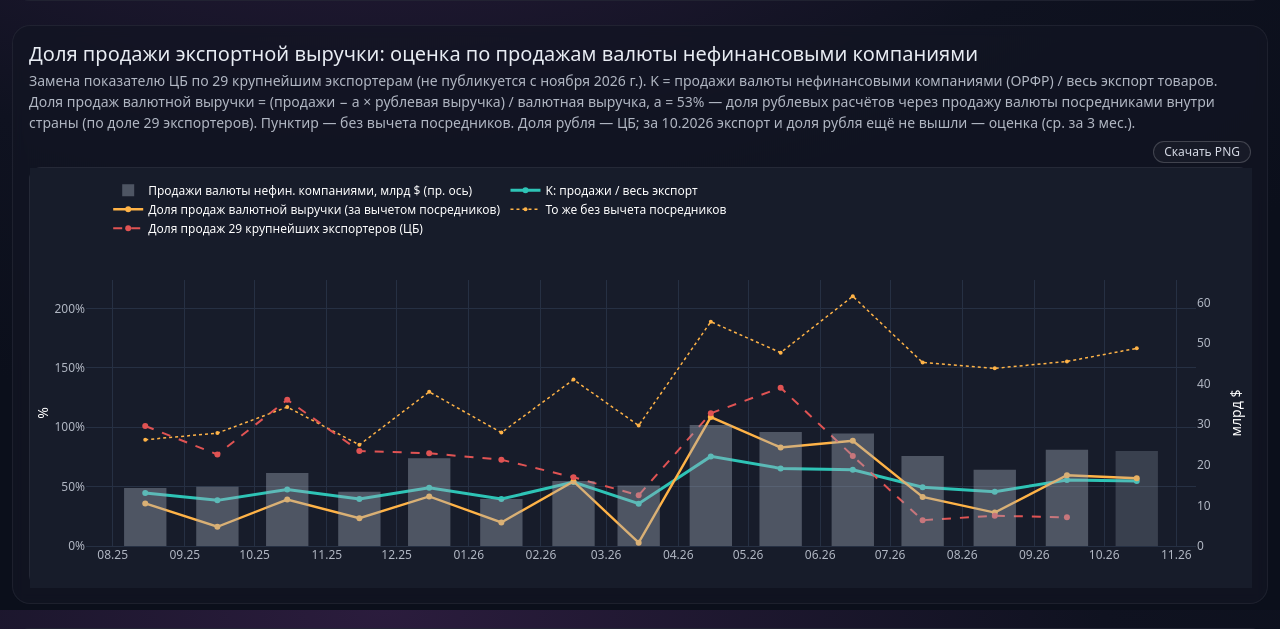
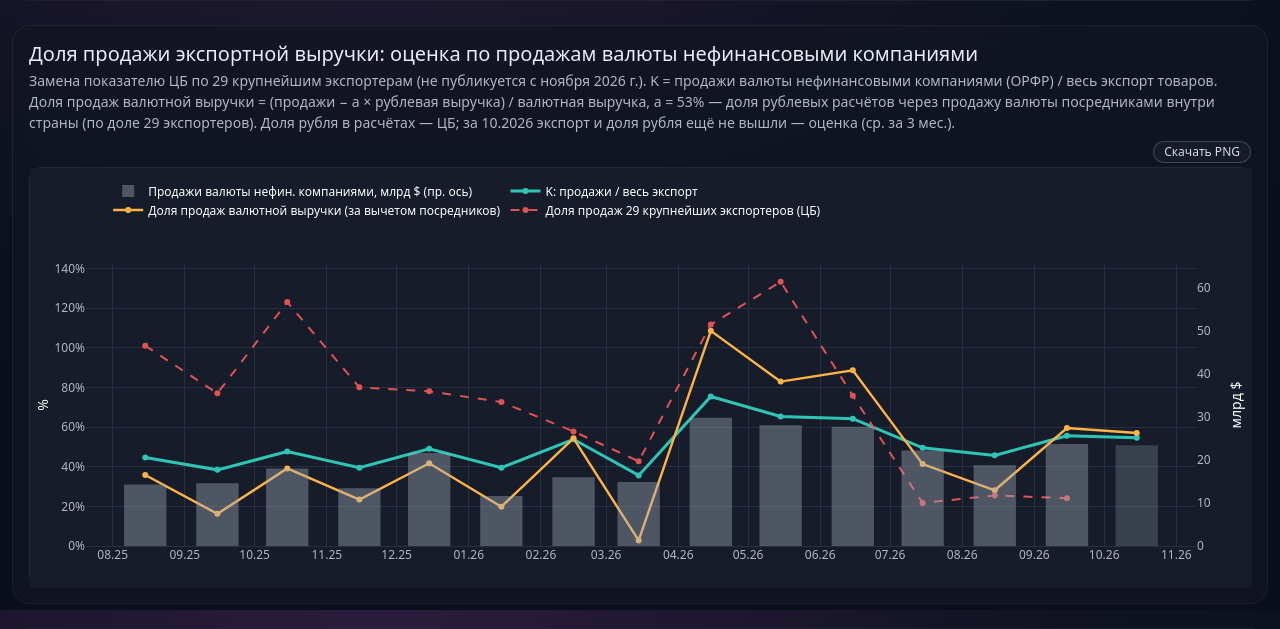
Before and after one commit to andreynes/macroforecasts, a Flask app: page /ruble in a window 1280 px wide. Shown: the part 2590-3219 px from the top of the page. Run offline with Flask 3, Linux system fonts and the light colour scheme; parts of the project's set-up code (start-up, migrations or seed data) failed here and were passed over; some libraries are stand-ins or nearby versions.

Commit message:
Рубль: убран ряд доли продаж без вычета посредников
Co-Authored-By: Claude Opus 5.5 <noreply@anthropic.com>

```diff
--- a/templates/ruble.html
+++ b/templates/ruble.html
@@ -94,7 +94,7 @@
           Замена показателю ЦБ по 29 крупнейшим экспортерам (не публикуется с ноября 2026 г.). K = продажи валюты нефинансовыми
           компаниями (ОРФР) / весь экспорт товаров. Доля продаж валютной выручки = (продажи − a × рублевая выручка) / валютная выручка,
           a = <span id="fsrA"></span> — доля рублевых расчётов через продажу валюты посредниками внутри страны (по доле 29 экспортеров).
-          Пунктир — без вычета посредников. Доля рубля — ЦБ; <span id="fsrEst"></span>
+          Доля рубля в расчётах — ЦБ; <span id="fsrEst"></span>
         </div>
         <div id="chartRubFxSalesRatio" class="chart"></div>
       </div>
@@ -680,7 +680,6 @@
        hovertemplate:'%{x|%m.%Y}: %{y:.1f} млрд $<extra>Продажи нефин.</extra>'},
       line(d.K, 'K: продажи / весь экспорт', '#2ec4b6', {line:{width:3, color:'#2ec4b6'}}),
       line(d.s_a, 'Доля продаж валютной выручки (за вычетом посредников)', '#ffb347'),
-      line(d.s_max, 'То же без вычета посредников', '#ffb347', {line:{width:1.5, color:'#ffb347', dash:'dot'}, marker:{size:4, color:'#ffb347'}}),
       line(d.k29, 'Доля продаж 29 крупнейших экспортеров (ЦБ)', '#e05353', {line:{width:2, color:'#e05353', dash:'dash'}}),
     ];
     const layout = {
```
